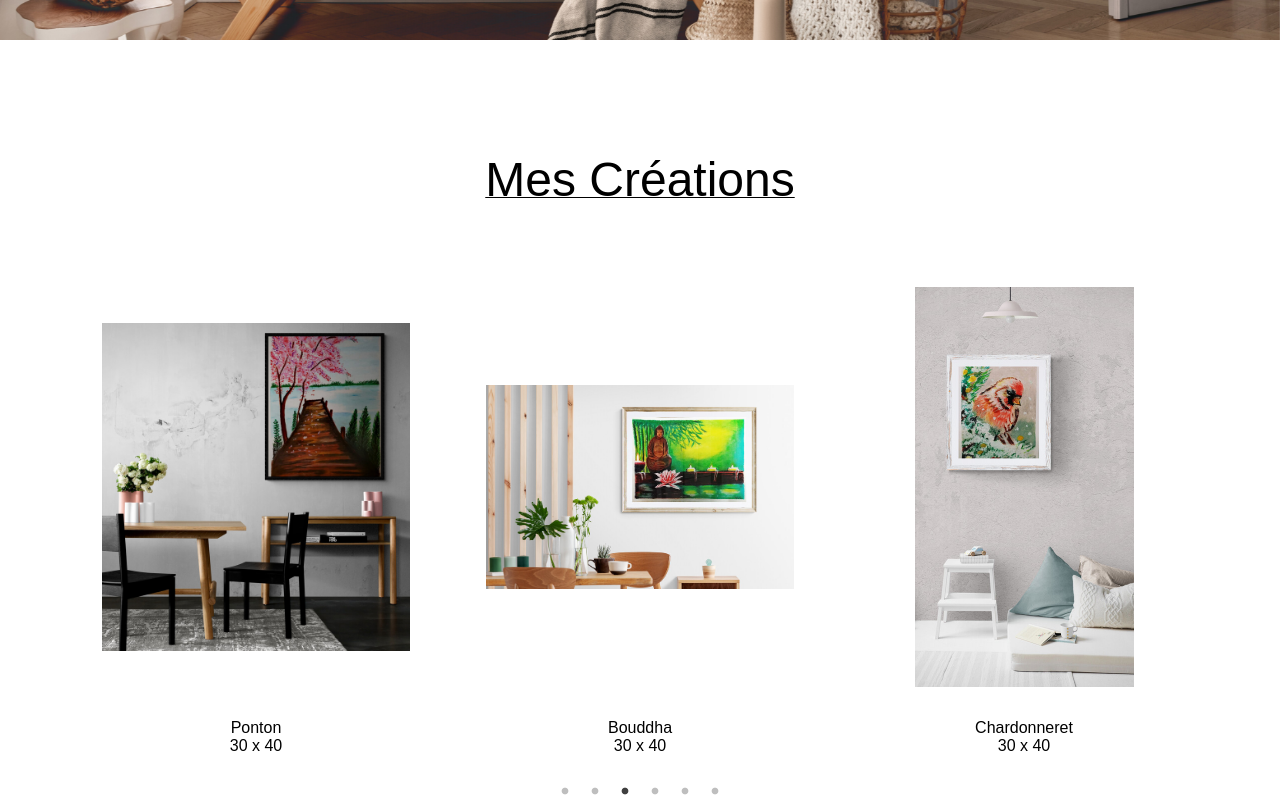
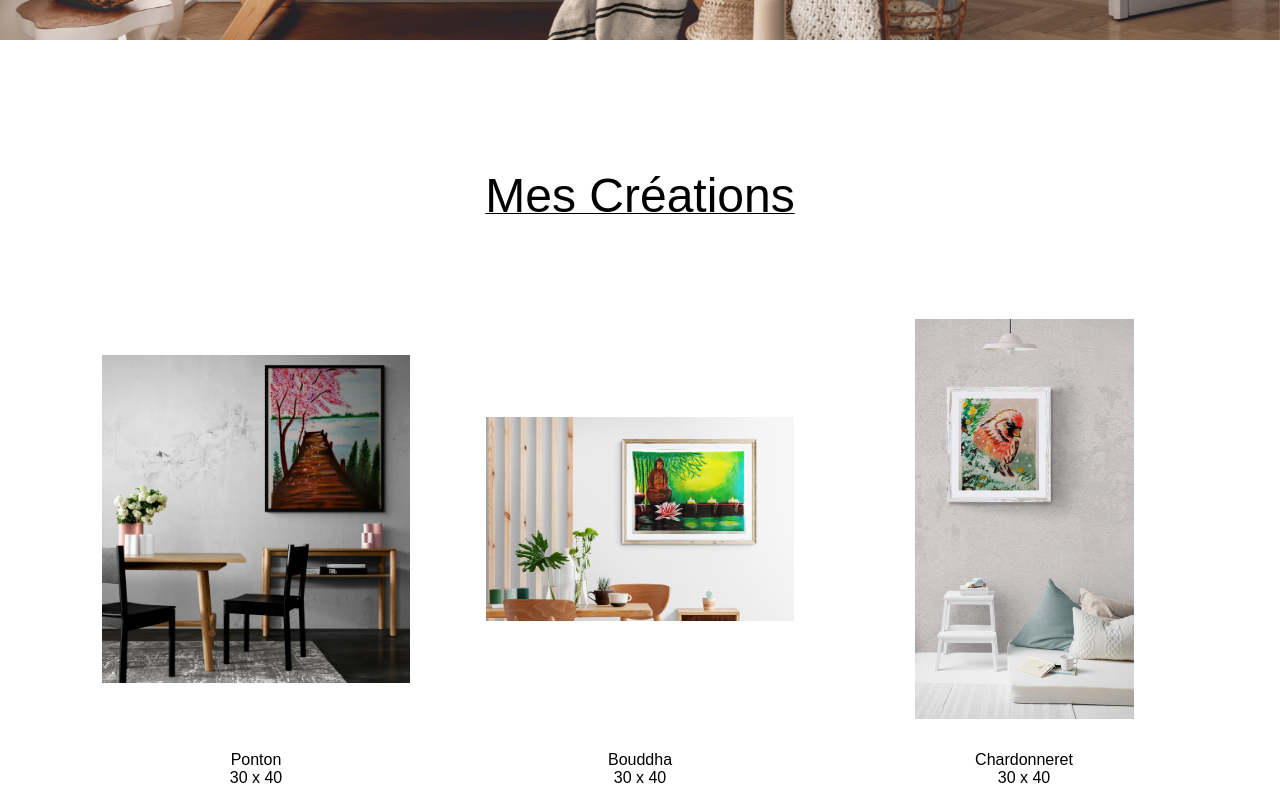
Before and after one commit to davidotch/lunea_coconut, a React (Create React App) app: page / in a window 1280 px wide. Shown: the part 760-1560 px from the top of the page. Built offline with nearby package versions, Linux system fonts and the light colour scheme.

Commit message:
fix font-family

```diff
--- a/src/index.css
+++ b/src/index.css
@@ -18,9 +18,8 @@ a {
 }
 
 h1 {
-    padding: 2rem;
+    padding: 3rem 0rem;
     margin-bottom: 1rem;
-    font-family: 'Poppins', sans-serif;
     font-weight: lighter;
     font-size: 3rem;
     text-decoration: underline solid 1px;
```
